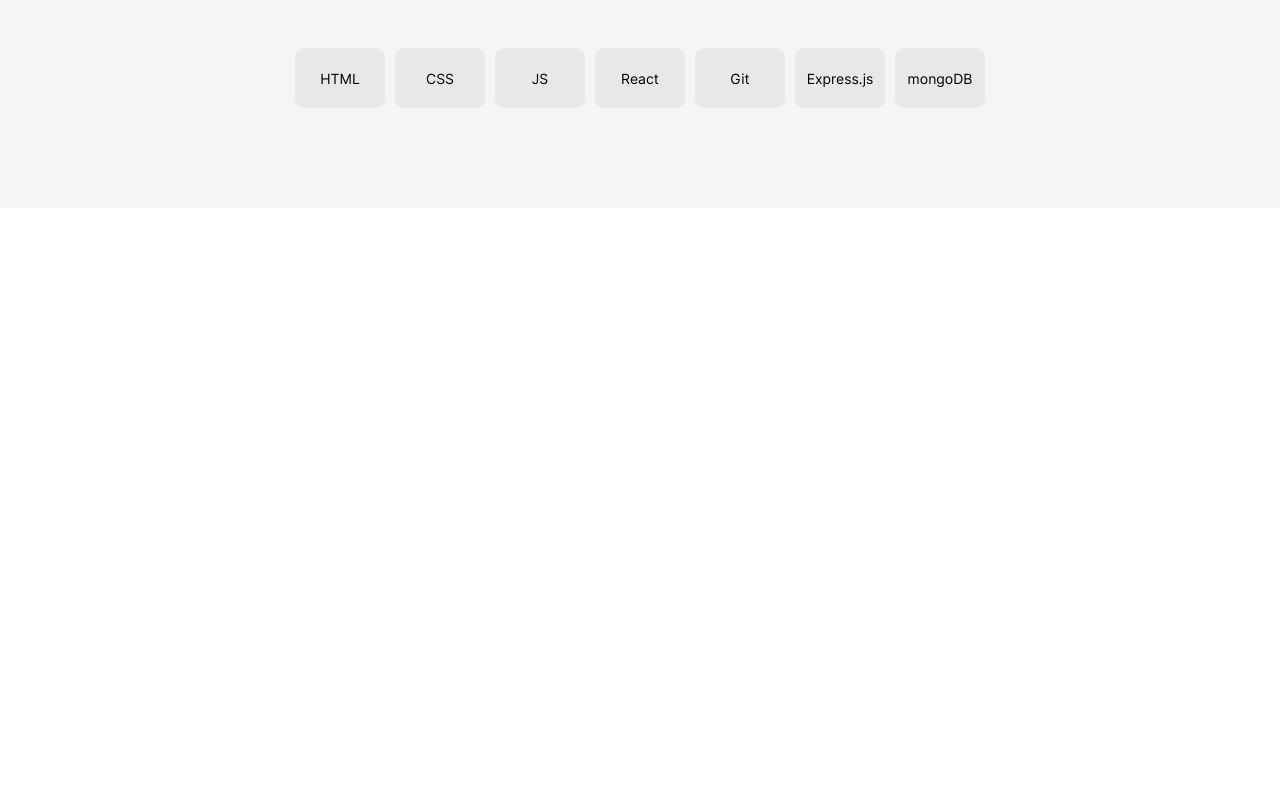
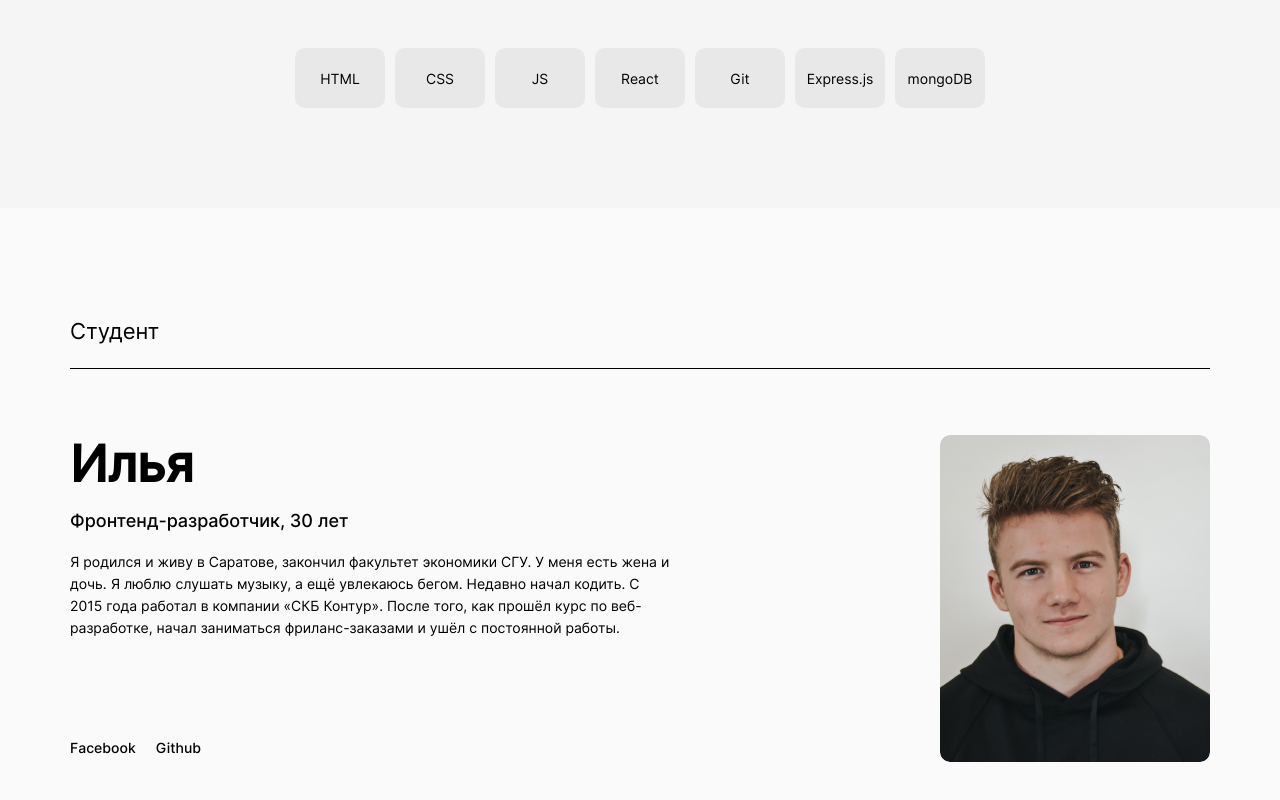
Before and after one commit to ilyaternovykh/movies-explorer-frontend, a React (Create React App) app: page / in a window 1280 px wide. Shown: the part 1669-2469 px from the top of the page. Before the commit the page ends 1877 px from the top, so only its background shows below. Built offline with nearby package versions, Linux system fonts and the light colour scheme.

Commit message:
feat: сверстать компонент AboutMe

```diff
--- /dev/null
+++ b/src/components/AboutMe/AboutMe.css
@@ -0,0 +1,150 @@
+.about {
+  background-color: #FAFAFA;
+}
+
+.about__content {
+  display: flex;
+  flex-direction: column-reverse;
+  justify-content: flex-start;
+  align-items: center;
+  padding-bottom: 69px;
+  margin-top: 60px;
+}
+
+.about__main-illustration {
+  margin: 0;
+  padding: 0;
+  width: 292px;
+  border-radius: 10px;
+}
+
+.about__introduction {
+  margin: 0;
+  margin-top: 40px;
+}
+
+.about__title {
+  margin: 0;
+  padding: 0;
+  font-size: 30px;
+  line-height: 36.3px;
+}
+
+.about__subtitle {
+  margin: 0;
+  padding: 0;
+  font-size: 11px;
+  line-height: 16px;
+  font-weight: 500;
+  margin-top: 20px;
+}
+
+.about__description {
+  margin: 0;
+  padding: 0;
+  margin-top: 20px;
+  font-size: 11px;
+  line-height: 16px;
+  max-width: 292px;
+}
+
+.about__link-list {
+  margin: 0;
+  padding: 0;
+  list-style-type: none;
+  margin-top: 40px;
+  display: flex;
+  flex-direction: row;
+}
+
+.about__link-cell {
+  margin: 0;
+  margin-left: 26px;
+}
+
+.about__link-cell:first-of-type {
+  margin-left: 0;
+}
+
+.about__link {
+  text-decoration: none;
+  color: #000;
+  margin: 0;
+  font-weight: 500;
+  font-size: 14px;
+  line-height: 17px;
+}
+
+@media screen and (min-width: 768px) {
+  .about__content {
+    flex-direction: row;
+    justify-content: space-between;
+    align-items: flex-start;
+    padding-bottom: 91px;
+    margin-top: 66px;
+  }
+
+  .about__main-illustration {
+    width: 255px;
+  }
+
+  .about__introduction {
+    margin-top: 0px;
+  }
+
+  .about__title {
+    font-size: 40px;
+    line-height: 40px;
+  }
+
+  .about__subtitle {
+    font-size: 12px;
+    line-height: 18px;
+    margin-top: 16px;
+  }
+
+  .about__description {
+    font-size: 12px;
+    line-height: 18px;
+    max-width: 362px;
+  }
+
+  .about__link-list {
+    margin-top: 87px;
+  }
+
+  .about__link-cell {
+    margin-left: 20px;
+  }
+}
+
+@media screen and (min-width: 1024px) {
+  .about__content {
+    padding-bottom: 100px;
+  }
+
+  .about__main-illustration {
+    width: 270px;
+  }
+
+  .about__title {
+    font-size: 50px;
+    line-height: 58px;
+  }
+
+  .about__subtitle {
+    font-size: 18px;
+    line-height: 20px;
+    margin-top: 18px;
+  }
+
+  .about__description {
+    font-size: 14px;
+    line-height: 22px;
+    max-width: 600px;
+  }
+
+  .about__link-list {
+    margin-top: 99px;
+  }
+}
--- /dev/null
+++ b/src/components/AboutMe/AboutMe.js
@@ -0,0 +1,47 @@
+import SectionTitle from "../SectionTitle/SectionTitle";
+import aboutImage from "../../images/about-image.png"
+
+function AboutMe() {
+
+
+  return(
+    <section className="about page-padding">
+      <SectionTitle
+        title={'Студент'}
+      />
+      <div className="about__content">
+        <div className="about__introduction">
+          <h3 className="about__title">Илья</h3>
+          <p className="about__subtitle">Фронтенд-разработчик, 30 лет</p>
+          <p className="about__description">Я родился и живу в Саратове, закончил факультет экономики СГУ. У меня есть жена
+и дочь.   Я люблю слушать музыку, а ещё увлекаюсь бегом. Недавно начал кодить. С 2015 года работал в компании «СКБ Контур». После того, как прошёл курс по веб-разработке, начал заниматься фриланс-заказами и ушёл с постоянной работы.</p>
+          <ul className="about__link-list">
+            <li className="about__link-cell">
+              <a
+                href="https://www.facebook.com/"
+                className="about__link"
+                target="_blank"
+                rel="noreferrer"
+              >
+                Facebook
+              </a>
+            </li>
+            <li className="about__link-cell">
+              <a
+                href="https://github.com/"
+                className="about__link"
+                target="_blank"
+                rel="noreferrer"
+              >
+                Github
+              </a>
+            </li>
+          </ul>
+        </div>
+        <img className="about__main-illustration" src={aboutImage} alt="Фото студента" />
+      </div>
+    </section>
+  );
+}
+
+export default AboutMe;
--- a/src/components/Main/Main.js
+++ b/src/components/Main/Main.js
@@ -2,6 +2,7 @@
 import Promo from '../Promo/Promo';
 import AboutProject from '../AboutProject/AboutProject'
 import Techs from '../Techs/Techs';
+import AboutMe from '../AboutMe/AboutMe';
 
 function Main() {
 
@@ -15,6 +16,7 @@
       <Promo />
       <AboutProject />
       <Techs />
+      <AboutMe />
     </main>
     </>
   );
--- a/src/index.css
+++ b/src/index.css
@@ -8,3 +8,4 @@
 @import url("./components/AboutProject/AboutProject.css");
 @import url("./components/SectionTitle/SectionTitle.css");
 @import url("./components/Techs/Techs.css");
+@import url("./components/AboutMe/AboutMe.css");
```
Also changed, not shown: src/images/about-image.png (added).
